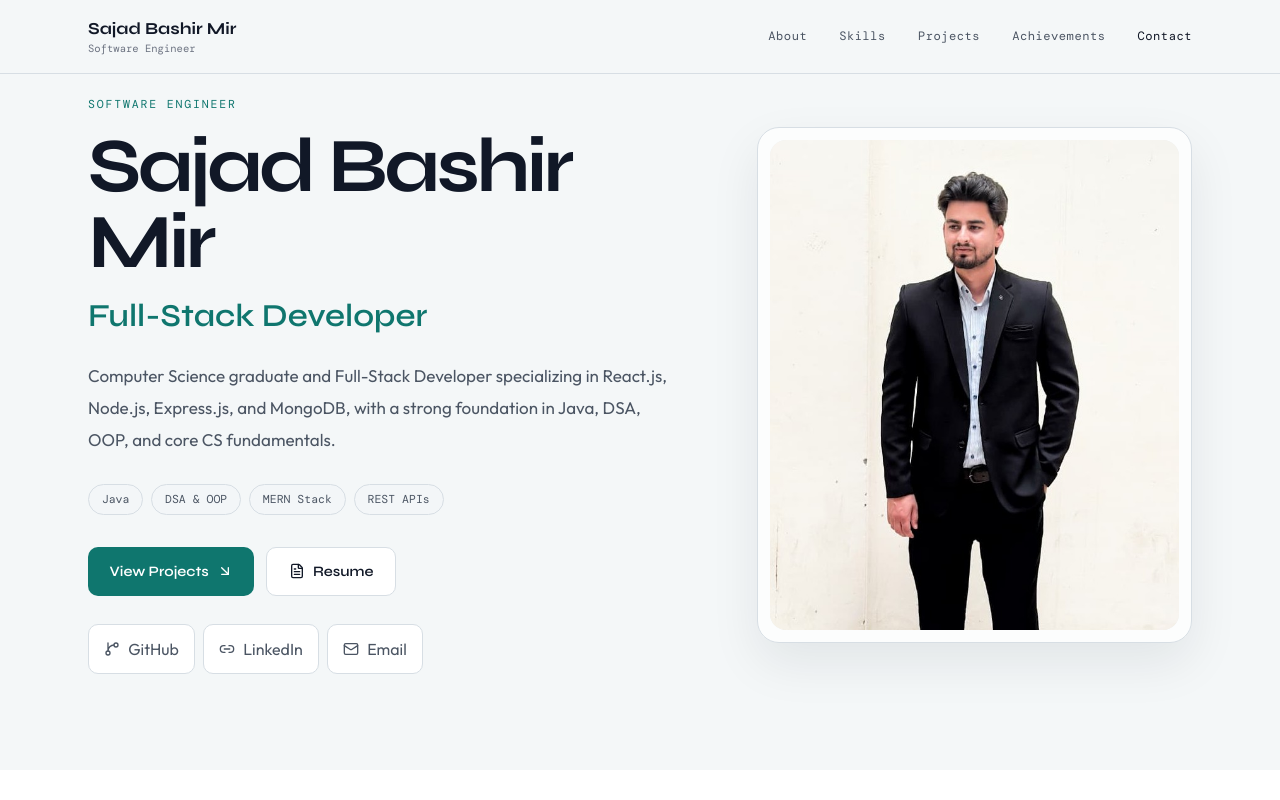
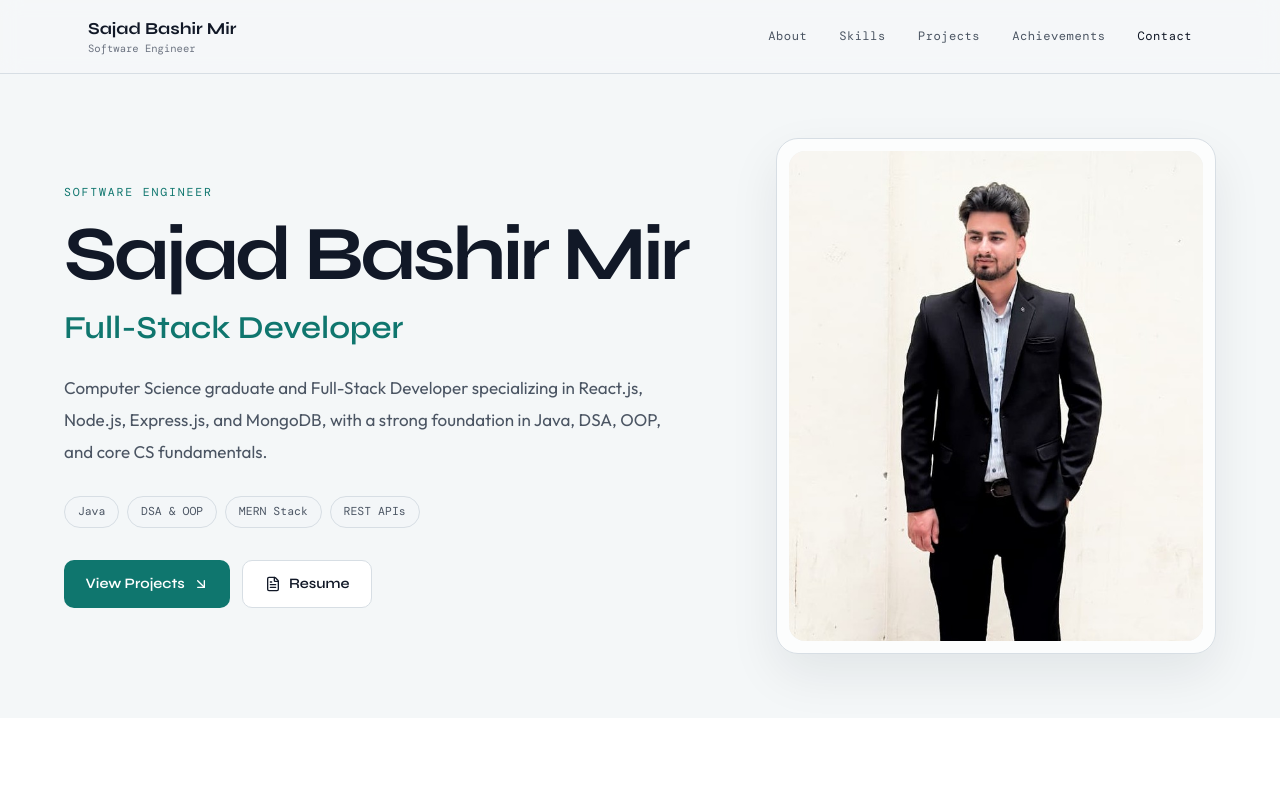
Before and after one commit to mir-sajad-01/My-Portfolio, a React (Vite) app: page / in a window 1280 px wide. Shown: the top 800 px of the page. Built offline with nearby package versions, Linux system fonts and the light colour scheme; a web font is replaced by a local one.

Commit message:
fixing navbar layout

```diff
--- a/src/components/Hero.jsx
+++ b/src/components/Hero.jsx
@@ -1,35 +1,16 @@
-import { GitBranch, Link2, Mail, FileText, ArrowDownRight } from 'lucide-react'
+import { FileText, ArrowDownRight } from 'lucide-react'
 import profileImage from '../assets/profile.jpeg'
 import { siteConfig } from '../data/site'
-
-const socialLinks = [
-  {
-    icon: <GitBranch size={16} />,
-    href: siteConfig.githubUrl,
-    label: 'GitHub',
-  },
-  {
-    icon: <Link2 size={16} />,
-    href: siteConfig.linkedinUrl,
-    label: 'LinkedIn',
-  },
-  {
-    icon: <Mail size={16} />,
-    href: `mailto:${siteConfig.email}`,
-    label: 'Email',
-  },
-]
 
 export default function Hero() {
   return (
     <section
       id="home"
-      className="flex min-h-[calc(100vh-80px)] items-center py-16 md:py-20 lg:py-24"
+      className="px-6 py-12 sm:py-14 lg:py-16"
       style={{ background: 'var(--bg)' }}
     >
-      <div className="mx-auto w-full max-w-6xl px-6">
-
-        <div className="grid items-center gap-12 lg:grid-cols-[1.15fr_0.85fr] lg:gap-20">
+      <div className="mx-auto w-full max-w-6xl">
+        <div className="grid items-center gap-10 lg:grid-cols-[1.15fr_0.85fr] lg:gap-16">
 
           {/* LEFT SIDE */}
           <div className="max-w-3xl">
@@ -83,8 +64,7 @@ export default function Hero() {
             </div>
 
             {/* CTAs */}
-            <div className="mb-7 flex flex-wrap gap-3">
-
+            <div className="flex flex-wrap gap-3">
               <a
                 href="#projects"
                 className="btn-primary inline-flex items-center gap-2"
@@ -102,53 +82,26 @@ export default function Hero() {
                 <FileText size={16} />
                 Resume
               </a>
-
             </div>
-
-            {/* Social Links */}
-            <div className="flex flex-wrap items-center gap-2">
-              {socialLinks.map(({ icon, href, label }) => (
-                <a
-                  key={label}
-                  href={href}
-                  target="_blank"
-                  rel="noreferrer"
-                  className="social-link inline-flex items-center gap-2"
-                >
-                  {icon}
-                  <span>{label}</span>
-                </a>
-              ))}
-            </div>
-
           </div>
-
 
           {/* RIGHT SIDE — PHOTO */}
           <div className="flex justify-center lg:justify-end">
-
-            <div className="w-full max-w-[440px] rounded-[22px] border p-3 shadow-[0_20px_50px_rgba(15,23,42,0.08)]"
+            <div
+              className="w-full max-w-[440px] rounded-[22px] border p-3 shadow-[0_20px_50px_rgba(15,23,42,0.08)]"
               style={{
                 background: 'rgba(255,255,255,0.72)',
                 borderColor: 'var(--border)',
               }}
             >
-
-              {/* Photo */}
-              <div className="relative overflow-hidden rounded-[16px] bg-[#eef2f4]">
-
+              <div className="overflow-hidden rounded-[16px] bg-[#eef2f4]">
                 <img
                   src={profileImage}
                   alt="Sajad Bashir Mir"
-                  className="block h-[380px] w-full object-cover object-[center_18%] sm:h-[440px] lg:h-[490px]"
+                  className="block h-[360px] w-full object-cover object-[center_18%] sm:h-[440px] lg:h-[490px]"
                 />
-
               </div>
-
-
-
             </div>
-
           </div>
 
         </div>
--- a/src/components/Navbar.jsx
+++ b/src/components/Navbar.jsx
@@ -40,7 +40,7 @@ export default function Navbar() {
 
   return (
     <nav
-      className="fixed top-0 left-0 right-0 z-50 transition-all duration-500"
+  className="sticky top-0 z-50 w-full transition-all duration-500"
       style={{
         background: scrolled ? 'rgba(244,247,248,0.94)' : 'rgba(244,247,248,0.82)',
         backdropFilter: 'blur(10px)',
```
